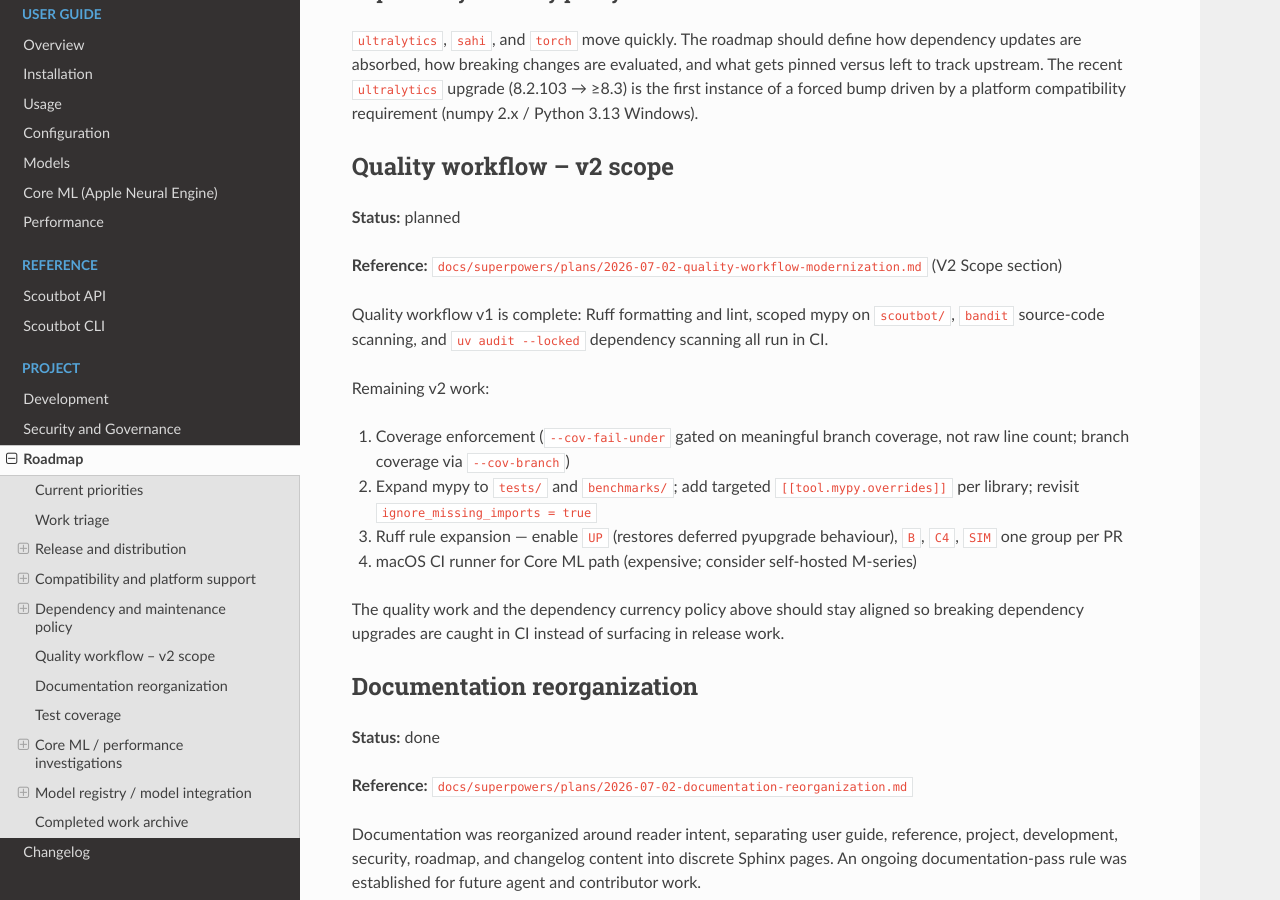
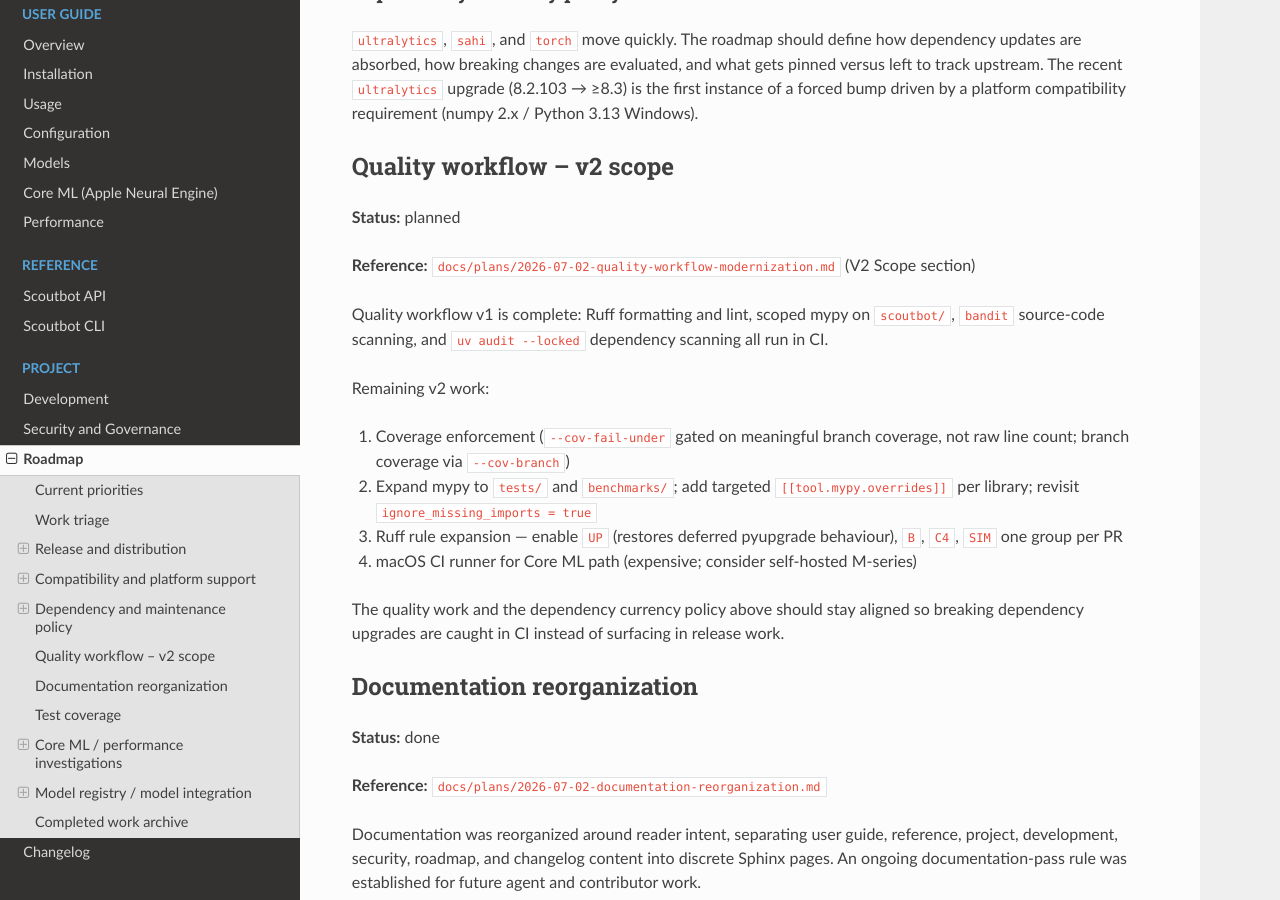
Before and after one commit to SurveyTools/scoutbot-two, a Sphinx documentation site: the page built from docs/roadmap.rst, in a window 1280 px wide and 900 px high, scrolled down 4888 px. Built offline with Sphinx 7.4.7 and the Read the Docs theme 3.1.0, drawn with Linux system fonts in a browser that asks for light colours; formulas are drawn with MathJax 3; some of the changed text lies outside the part shown.

Commit message:
Repoint Sphinx refs to docs/plans after superpowers move.

```diff
--- a/docs/development.rst
+++ b/docs/development.rst
@@ -213,7 +213,7 @@ Model contributors and integrators
 
 The current public model-extension API is not mature. Model configs live in
 ``scoutbot.model_store`` today, and future registry work is tracked in
-``docs/superpowers/plans/2026-05-09-scoutbot-registry.md`` and :doc:`roadmap`.
+``docs/plans/2026-05-09-scoutbot-registry.md`` and :doc:`roadmap`.
 
 New model integration work should include:
 
--- a/docs/models.rst
+++ b/docs/models.rst
@@ -110,4 +110,4 @@ Model provenance and future integrations
 The current models were trained on KAZA aerial survey data. New model integration is planned but
 not yet a mature public extension API. The current model catalog lives in
 ``scoutbot.model_store``. Future registry work is tracked in
-``docs/superpowers/plans/2026-05-09-scoutbot-registry.md`` and in :doc:`roadmap`.
+``docs/plans/2026-05-09-scoutbot-registry.md`` and in :doc:`roadmap`.
--- a/docs/roadmap.rst
+++ b/docs/roadmap.rst
@@ -242,7 +242,7 @@ Quality workflow -- v2 scope
 
 **Status:** planned
 
-**Reference:** ``docs/superpowers/plans/2026-07-02-quality-workflow-modernization.md``
+**Reference:** ``docs/plans/2026-07-02-quality-workflow-modernization.md``
 (V2 Scope section)
 
 Quality workflow v1 is complete: Ruff formatting and lint, scoped mypy on ``scoutbot/``,
@@ -266,7 +266,7 @@ Documentation reorganization
 
 **Status:** done
 
-**Reference:** ``docs/superpowers/plans/2026-07-02-documentation-reorganization.md``
+**Reference:** ``docs/plans/2026-07-02-documentation-reorganization.md``
 
 Documentation was reorganized around reader intent, separating user guide, reference, project,
 development, security, roadmap, and changelog content into discrete Sphinx pages. An ongoing
@@ -409,7 +409,7 @@ Model registry / model integration
 
 **Status:** in-progress
 
-**Reference:** ``docs/superpowers/plans/2026-05-09-scoutbot-registry.md``
+**Reference:** ``docs/plans/2026-05-09-scoutbot-registry.md``
 
 The local offline-first registry is implemented and in production use. ``scoutbot fetch``
 auto-registers downloaded models; ``scoutbot models`` / ``scoutbot models info NAME`` list
```
